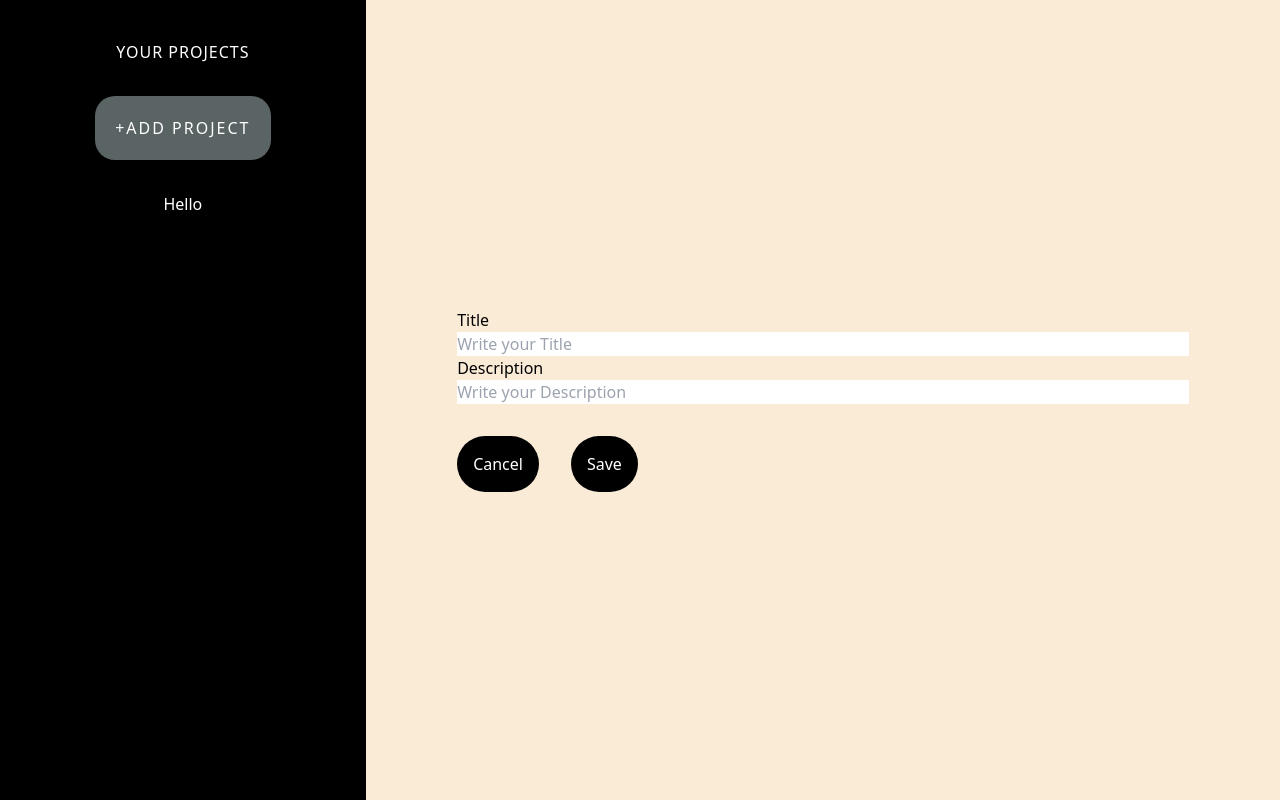
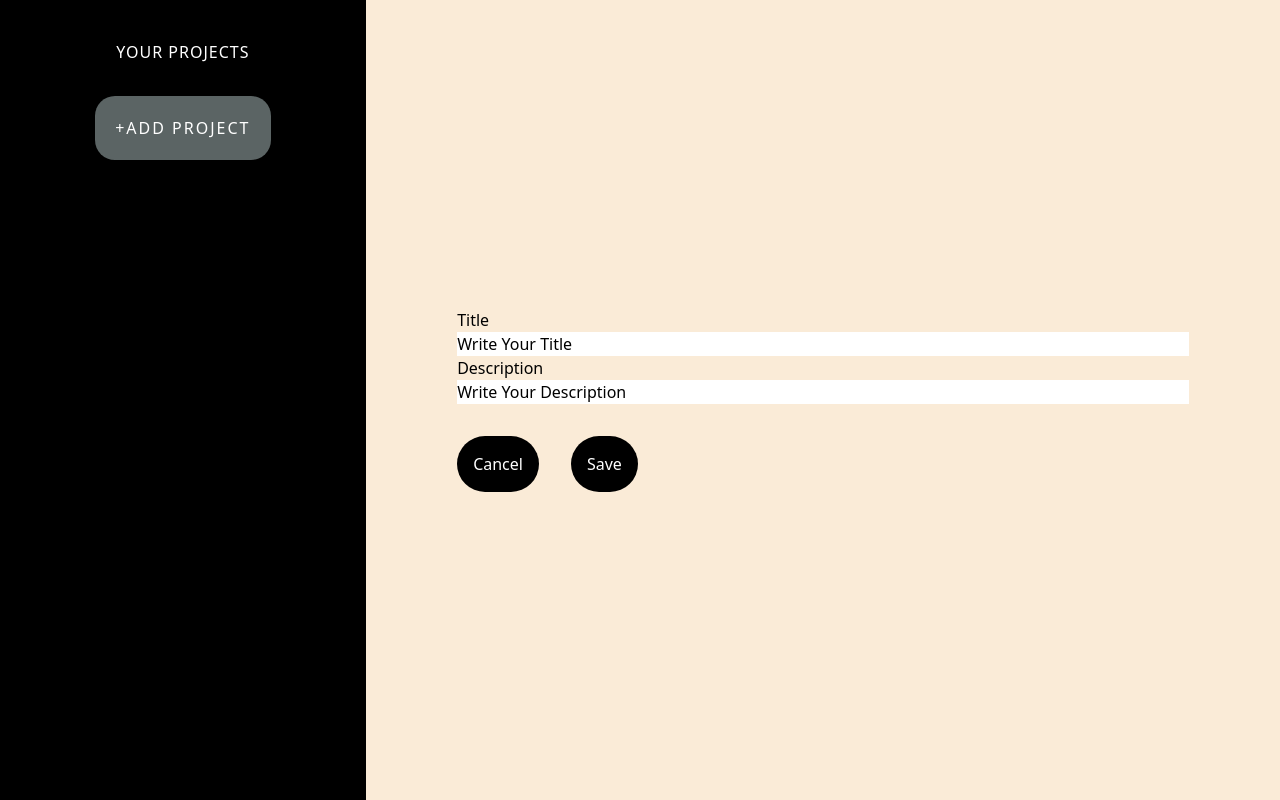
Before and after one commit to YoungjaeKimDeveloper/taskProject, a React (Vite) app: page / in a window 1280 px wide. Both pictures are taken after a click on the button "+ADD PROJECT". Built offline with nearby package versions, Linux system fonts and the light colour scheme.

Commit message:
Add Show List on sidebar function

```diff
--- a/src/App.jsx
+++ b/src/App.jsx
@@ -7,10 +7,35 @@ function App() {
   const handleTaskPage = () => {
     setisTaskPage((pageSwitch) => !pageSwitch);
   };
+  // Tasks Part
+  const [listOfTasks, setListOfTask] = useState([]);
+  const [task, setTask] = useState({
+    title: "Write Your Title",
+    description: "Write Your Description",
+  });
+  // Handle Task
+  const handleTask = (target, e) => {
+    setTask((prev) => ({ ...prev, [target]: e }));
+  };
+  const addTask = (task) => {
+    setListOfTask((prev) => [...prev, task]);
+    handleTaskPage();
+  };
+  console.log(task.title);
+  console.log(task.description);
+  console.log(listOfTasks);
   return (
     <div className="main">
-      <Sidebar handleTaskPage={handleTaskPage} />
-      {isTaskPage ? <NewTask /> : <Main />}
+      <Sidebar
+        handleTaskPage={handleTaskPage}
+        listOfTasks={listOfTasks}
+        task={task}
+      />
+      {isTaskPage ? (
+        <NewTask handleTask={handleTask} addTask={addTask} task={task} />
+      ) : (
+        <Main />
+      )}
     </div>
   );
 }
--- a/src/components/NewTask.jsx
+++ b/src/components/NewTask.jsx
@@ -1,12 +1,18 @@
 import React from "react";
 import "./NewTask.css";
-const NewTask = () => {
+const NewTask = ({ task, handleTask, addTask }) => {
   return (
     <div className="newTask">
       <form className="newTask-form">
         <div className="new-Task-form-div">
           <label htmlFor="title">Title</label>
-          <input type="text" id="title" placeholder="Write your Title" />
+          <input
+            type="text"
+            id="title"
+            placeholder="Write your Title"
+            value={task?.title}
+            onChange={(e) => handleTask("title", e.target.value)}
+          />
         </div>
         <div className="new-Task-form-div">
           <label htmlFor="description">Description</label>
@@ -14,11 +20,13 @@ const NewTask = () => {
             type="text"
             id="description"
             placeholder="Write your Description"
+            value={task?.description}
+            onChange={(e) => handleTask("description", e.target.value)}
           />
         </div>
         <div className="buttons">
           <button>Cancel</button>
-          <button>Save</button>
+          <button onClick={() => addTask(task)}>Save</button>
         </div>
       </form>
     </div>
--- a/src/components/Sidebar.jsx
+++ b/src/components/Sidebar.jsx
@@ -1,13 +1,16 @@
 import React from "react";
 import "./Sidebar.css";
 
-const Sidebar = ({ handleTaskPage }) => {
+const Sidebar = ({ handleTaskPage, listOfTasks }) => {
+  console.log(listOfTasks);
   return (
     <div className="sideBar">
       <div className="sideBar-top">
         <h1>Your Projects</h1>
         <button onClick={handleTaskPage}>+Add Project</button>
-        <p>Hello</p>
+        {listOfTasks.map((task, index) => (
+          <p key={index}>{task?.title}123</p>
+        ))}
       </div>
     </div>
   );
```
